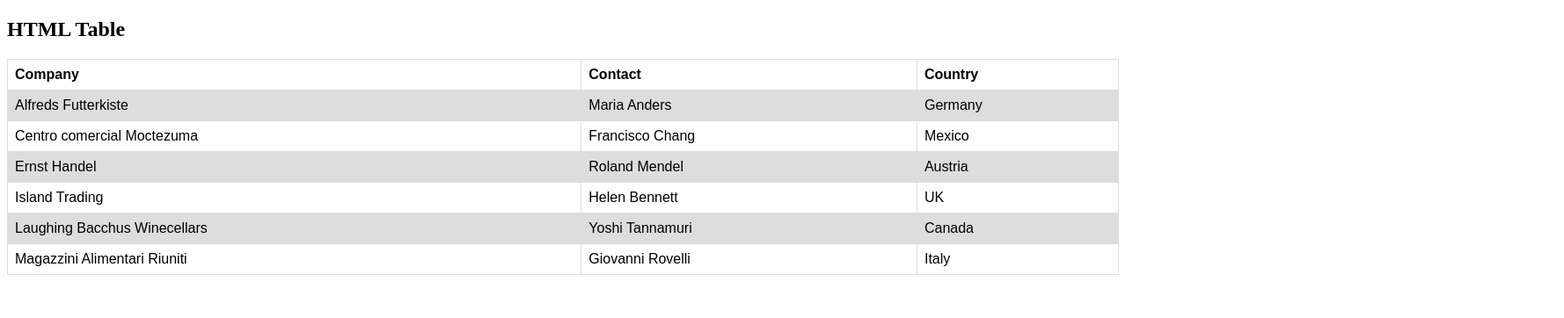
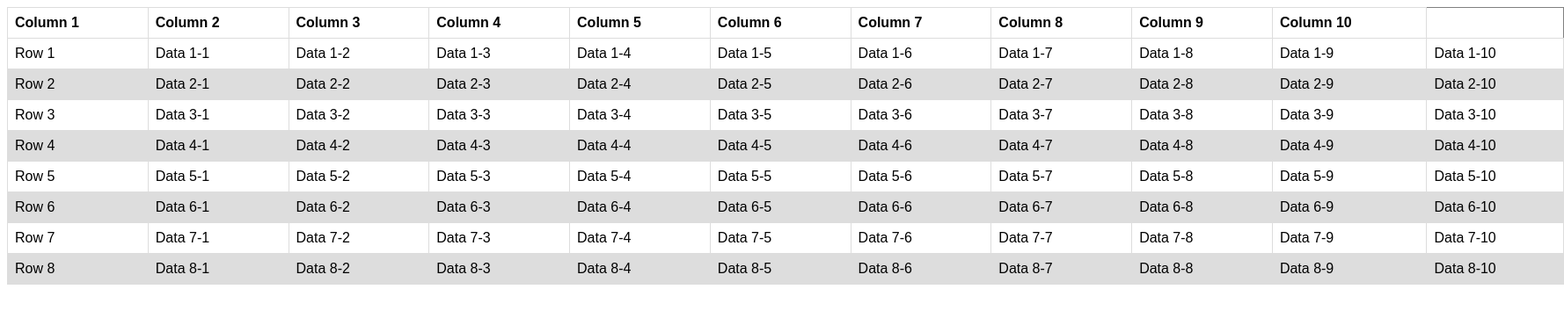
Before and after one commit to mkrishnan-codes/page, a plain HTML site: page index.html in a window 1280 px wide. Shown: the whole page at 88% size, 1778 px wide, since content can reach past the window. Drawn offline with Linux system fonts and the light colour scheme.

Commit message:
Update index.html

```diff
--- a/index.html
+++ b/index.html
@@ -5,7 +5,7 @@
 table {
   font-family: arial, sans-serif;
   border-collapse: collapse;
-  width: 100%;
+  width: 140%;
 }
 
 td, th {
@@ -21,45 +21,49 @@ tr:nth-child(even) {
 </head>
 <body>
 
-<h2>HTML Table</h2>
+<table border="1">
+        <thead>
+            <tr>
+                <th>Column 1</th>
+                <th>Column 2</th>
+                <th>Column 3</th>
+                <th>Column 4</th>
+                <th>Column 5</th>
+                <th>Column 6</th>
+                <th>Column 7</th>
+                <th>Column 8</th>
+                <th>Column 9</th>
+                <th>Column 10</th>
+            </tr>
+        </thead>
+        <tbody id="table-body">
+        </tbody>
+    </table>
+<script>
+        // Sample JSON data with 10 columns and 8 rows
+        const jsonData = [
+            ["Row 1", "Data 1-1", "Data 1-2", "Data 1-3", "Data 1-4", "Data 1-5", "Data 1-6", "Data 1-7", "Data 1-8", "Data 1-9", "Data 1-10"],
+            ["Row 2", "Data 2-1", "Data 2-2", "Data 2-3", "Data 2-4", "Data 2-5", "Data 2-6", "Data 2-7", "Data 2-8", "Data 2-9", "Data 2-10"],
+            ["Row 3", "Data 3-1", "Data 3-2", "Data 3-3", "Data 3-4", "Data 3-5", "Data 3-6", "Data 3-7", "Data 3-8", "Data 3-9", "Data 3-10"],
+            ["Row 4", "Data 4-1", "Data 4-2", "Data 4-3", "Data 4-4", "Data 4-5", "Data 4-6", "Data 4-7", "Data 4-8", "Data 4-9", "Data 4-10"],
+            ["Row 5", "Data 5-1", "Data 5-2", "Data 5-3", "Data 5-4", "Data 5-5", "Data 5-6", "Data 5-7", "Data 5-8", "Data 5-9", "Data 5-10"],
+            ["Row 6", "Data 6-1", "Data 6-2", "Data 6-3", "Data 6-4", "Data 6-5", "Data 6-6", "Data 6-7", "Data 6-8", "Data 6-9", "Data 6-10"],
+            ["Row 7", "Data 7-1", "Data 7-2", "Data 7-3", "Data 7-4", "Data 7-5", "Data 7-6", "Data 7-7", "Data 7-8", "Data 7-9", "Data 7-10"],
+            ["Row 8", "Data 8-1", "Data 8-2", "Data 8-3", "Data 8-4", "Data 8-5", "Data 8-6", "Data 8-7", "Data 8-8", "Data 8-9", "Data 8-10"]
+        ];
 
-<table>
-  <tr>
-    <th>Company</th>
-    <th>Contact</th>
-    <th>Country</th>
-  </tr>
-  <tr>
-    <td>Alfreds Futterkiste</td>
-    <td>Maria Anders</td>
-    <td>Germany</td>
-  </tr>
-  <tr>
-    <td>Centro comercial Moctezuma</td>
-    <td>Francisco Chang</td>
-    <td>Mexico</td>
-  </tr>
-  <tr>
-    <td>Ernst Handel</td>
-    <td>Roland Mendel</td>
-    <td>Austria</td>
-  </tr>
-  <tr>
-    <td>Island Trading</td>
-    <td>Helen Bennett</td>
-    <td>UK</td>
-  </tr>
-  <tr>
-    <td>Laughing Bacchus Winecellars</td>
-    <td>Yoshi Tannamuri</td>
-    <td>Canada</td>
-  </tr>
-  <tr>
-    <td>Magazzini Alimentari Riuniti</td>
-    <td>Giovanni Rovelli</td>
-    <td>Italy</td>
-  </tr>
-</table>
+        const tableBody = document.getElementById('table-body');
 
+        // Loop through the JSON data and create table rows and cells
+        for (const row of jsonData) {
+            const newRow = document.createElement('tr');
+            for (const cellData of row) {
+                const newCell = document.createElement('td');
+                newCell.textContent = cellData;
+                newRow.appendChild(newCell);
+            }
+            tableBody.appendChild(newRow);
+        }
+    </script>
 </body>
 </html>
```
